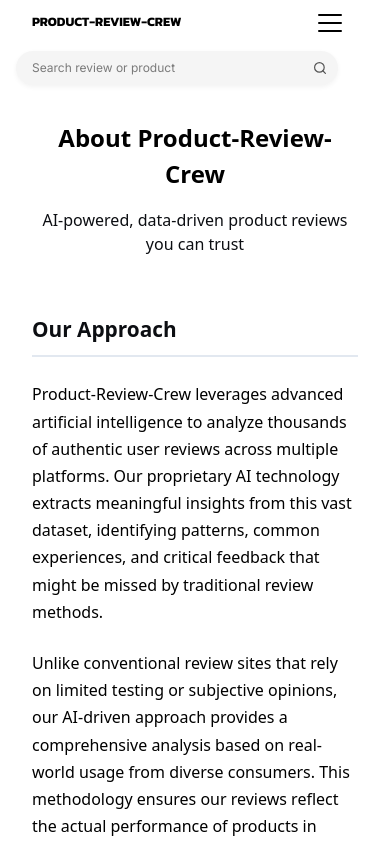
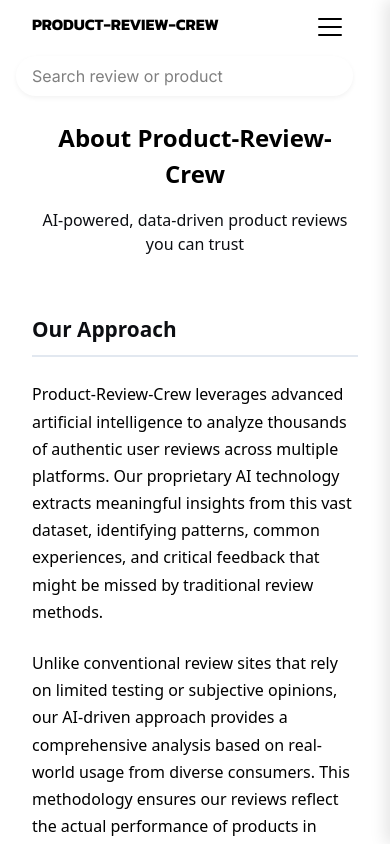
Before and after one commit to pellesoderberg/product-review-crew, a Next.js app: page /about in a window 390 px wide. Built offline with nearby package versions, Linux system fonts and the light colour scheme.

Commit message:
Adjusted for mobile

```diff
--- a/src/app/components/Header/Header.module.css
+++ b/src/app/components/Header/Header.module.css
@@ -41,13 +41,13 @@
 /* Enhanced search styling */
 .searchContainer input {
   width: 100%;
-  padding: 0.5rem 1rem;
   border: 1px solid rgba(0, 0, 0, 0.1);
-  border-radius: 4px;
-  font-size: 0.9rem;
   background-color: rgba(255, 255, 255, 0.8);
   transition: all 0.3s ease;
   box-shadow: 0 2px 5px rgba(0, 0, 0, 0.05);
+  font-size: 16px; /* Increased font size to prevent zoom on mobile */
+  padding: 0.5rem 2.5rem 0.5rem 1rem;
+  border-radius: 20px;
 }
 
 .searchContainer input:focus {
@@ -59,9 +59,9 @@
 
 .searchContainer button {
   position: absolute;
-  right: 10px;
+  right: 20px;
   top: 50%;
-  transform: translateY(-50%);
+  transform: translateY(-50%) scale(1.25);
   background: none;
   border: none;
   cursor: pointer;
@@ -225,31 +225,82 @@
 /* Mobile styles */
 @media (max-width: 768px) {
   .header {
-    padding: 0.5rem 1rem;
+    padding: 0.75rem 2rem;
   }
 
   .container {
-    flex-direction: row;
-    align-items: center;
+    flex-wrap: nowrap;
+    justify-content: space-between;
+  }
+
+  .logo {
+    font-size: 1.2rem;
+    flex-shrink: 0;
+    margin-right: 2rem; /* Increased padding between logo and search bar */
   }
 
   .searchContainer {
-    width: 50%;
+    width: 60%;
     margin: 0;
+    flex-grow: 1;
   }
 
-  .logo {
-    margin-bottom: 0;
-    font-size: 0.8rem;
-    margin-right: 2rem; /* Further increased padding on mobile */
-  }
-
-  .searchContainer input {
-    font-size: 0.7rem;
+  .rightContainer {
+    display: flex;
+    align-items: center;
+    flex-grow: 1;
+    justify-content: space-between;
   }
 
   .menuButton {
-    margin-left: 2rem; /* Further increased padding on mobile */
+    display: block;
+    flex-shrink: 0;
+    margin-left: 2rem; /* Increased padding between search bar and hamburger */
+  }
+
+  .nav {
+    position: fixed;
+    top: 0;
+    right: -100%;
+    width: 280px;
+    height: 100vh;
+    background-color: white;
+    flex-direction: column;
+    padding: 5rem 1.5rem 1.5rem;
+    box-shadow: -5px 0 15px rgba(0, 0, 0, 0.1);
+    transition: right 0.3s ease;
+    z-index: 100;
+  }
+
+  .navOpen {
+    right: 0;
+  }
+
+  .navLink {
+    font-size: 1.1rem;
+    padding: 0.75rem 0;
+    border-bottom: 1px solid #eaeaea;
+  }
+
+  .overlay {
+    display: none;
+    position: fixed;
+    top: 0;
+    left: 0;
+    width: 100%;
+    height: 100%;
+    background-color: rgba(0, 0, 0, 0.5);
+    z-index: 99;
+  }
+
+  .searchContainer button {
+    position: relative;
+    left: -2rem;
+    transform: translateY(5%) scale(1.25);
+  }
+
+  .overlayVisible {
+    display: block;
   }
 }
 
@@ -257,6 +308,7 @@
 @media (max-width: 480px) {
   .header {
     padding: 0.75rem 1rem;
+    box-sizing: border-box;
   }
 
   .container {
@@ -272,7 +324,7 @@
   }
 
   .nav {
-    width: 80%;
+    width: 100%;
   }
 
   .navLink {
@@ -280,38 +332,45 @@
   }
 
   .searchContainer {
+    position: absolute;
+    padding: 3rem 0rem 0.5rem 1rem;
     width: 100%;
     margin: 0 auto;
   }
 
   .searchContainer input {
-    font-size: 0.75rem;
+    position: absolute;
+    font-size: 16px; /* Increased font size to prevent zoom on mobile */
     padding: 0.5rem 2.5rem 0.5rem 1rem;
     border-radius: 20px;
-    background-color: #f5f5f5;
+    background-color: #ffffff;
     border: none;
+    -webkit-appearance: none; /* Prevents iOS styling */
   }
 
   .searchContainer button {
-    right: 10px;
-    transform: translateY(-50%) scale(0.9);
+    position: absolute;
+    left: 21rem;
+    transform: translateY(-45%) scale(1.25);
   }
 
   .logo {
     display: block;
-    font-size: 0.8rem;
+    font-size: 1rem;
     margin-bottom: 0.75rem;
     margin-right: 0;
     text-align: left;
     width: 100%;
     position: relative;
     padding-left: 1rem;
+    align-items: center;
+
   }
 
   .menuButton {
     position: absolute;
-    top: 6%;
+    top: 15%;
     right: 2.5rem;
-    margin-left: 0;
+    margin: 0;
   }
 }
--- a/src/app/components/SearchBar/SearchBar.module.css
+++ b/src/app/components/SearchBar/SearchBar.module.css
@@ -116,15 +116,13 @@
 
 @media (max-width: 768px) {
   .searchInput {
-    font-size: 0.75rem;
-    padding: 0.5rem 2.5rem 0.5rem 1rem;
-    border-radius: 20px;
-    background-color: #f5f5f5;
-    border: none;
+    font-size: 16px; /* Increased font size to prevent zoom on mobile */
+    padding: 0.35rem 0.7rem 0.35rem 2rem;
+    -webkit-appearance: none; /* Prevents iOS styling */
   }
 
   .searchButton {
-    right: 10px;
+    left: 6px;
   }
 
   .searchContainer {
@@ -133,13 +131,20 @@
     max-width: 400px;
   }
 
-  .searchForm {
-    margin: 0 auto;
-  }
-
   .suggestions {
     width: 100%;
     border-radius: 10px;
     margin-top: 5px;
   }
 }
+
+@media (max-width: 480px) {
+  .searchInput {
+    font-size: 16px; /* Minimum font size to prevent zoom on iOS */
+    padding: 0.5rem 0.7rem 0.5rem 2rem;
+    border-radius: 20px;
+    background-color: #f5f5f5;
+    border: none;
+    -webkit-appearance: none;
+  }
+}
```
